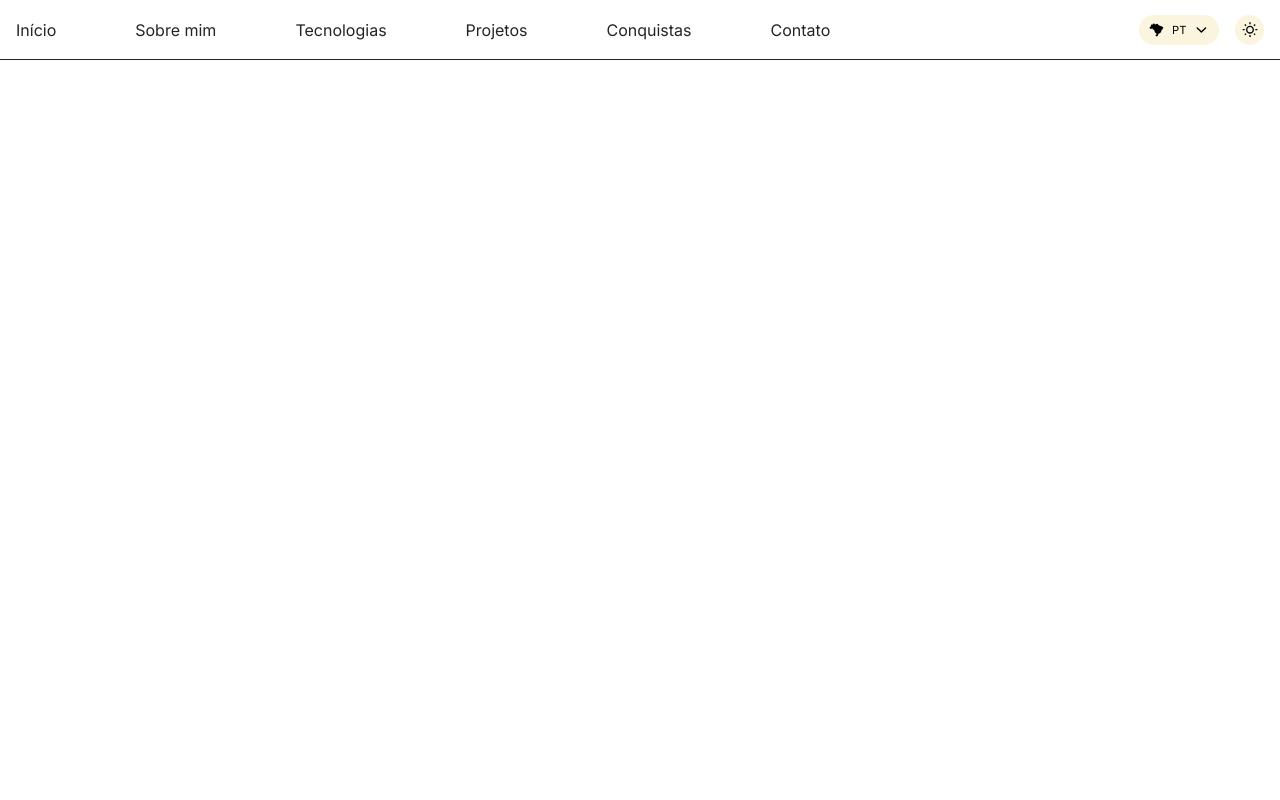
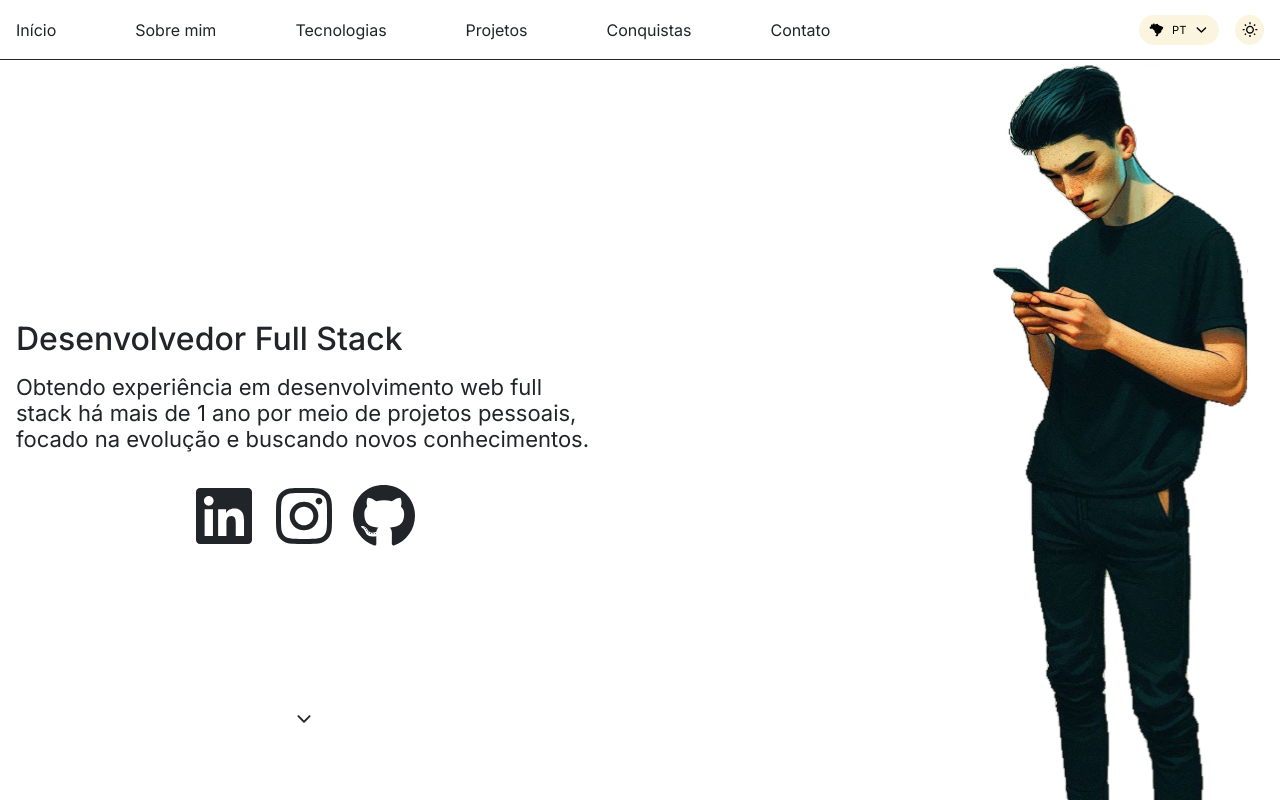
Before and after one commit to joaoPedrooC/_Portifolio, a React (Vite) app: page / in a window 1280 px wide. Shown: the top 800 px of the page. Built offline with nearby package versions, Linux system fonts and the light colour scheme.

Commit message:
feat: banner section primary style

```diff
--- a/src/App.tsx
+++ b/src/App.tsx
@@ -2,11 +2,12 @@ import 'animate.css'
 import './styles/index.scss'
 
 import { DefaultTemplate } from './components/DefaultTemplate/DefaultTemplate'
+import { BannerSection } from './components/BannerSection/BannerSection'
 
 export const App = () => {
   return (
     <DefaultTemplate>
-      <></>
+      <BannerSection />
     </DefaultTemplate>
   )
 }
--- /dev/null
+++ b/src/components/AvatarImage/AvatarImage.tsx
@@ -0,0 +1,11 @@
+import avatar from '../../assets/avatar.svg'
+
+import styles from './styles.module.scss'
+
+const AvatarImage = () => {
+  return (
+    <img src={avatar} alt="Avatar criado com inteligência artificial." className={styles.avatar}/>
+  )
+}
+
+export default AvatarImage
--- /dev/null
+++ b/src/components/AvatarImage/styles.module.scss
@@ -0,0 +1,18 @@
+.avatar {
+  position: absolute;
+  right: inherit;
+  top: 0;
+
+  z-index: -1;
+
+  opacity: 80%;
+
+  height: calc(100vh + 150px);
+
+  @media (width >= 750px) {
+    right: 2rem;
+    opacity: 1;
+
+    z-index: inherit;
+  }
+}
--- /dev/null
+++ b/src/components/BannerSection/BannerSection.tsx
@@ -0,0 +1,44 @@
+import { lazy, Suspense } from 'react'
+
+import styles from './styles.module.scss'
+
+import { FaLinkedin } from "react-icons/fa"
+import { FaInstagram } from "react-icons/fa"
+import { FaGithub } from "react-icons/fa"
+import { IoIosArrowDown } from "react-icons/io";
+import { Loader } from '../Loader/Loader.tsx'
+
+const Avatar = lazy(() => import('../AvatarImage/AvatarImage.tsx'))
+
+export const BannerSection = () => {
+  return (
+    <section className={styles.banner__section}>
+      <div className="container">
+        <div>
+          <h1 className='page__title font__alternative'>Desenvolvedor Full Stack</h1>
+          <p className='text text__big--1 font__alternative'>
+            Obtendo experiência em desenvolvimento web full stack
+            há mais de 1 ano por meio de projetos pessoais, focado
+            na evolução e buscando novos conhecimentos.
+          </p>
+          <div className={styles.banner__links}>
+            <a href="https://www.linkedin.com/in/joaopedrocorreia-/" target='_blank'>
+              <FaLinkedin />
+            </a>
+            <a href="https://www.instagram.com/joaopedro9429/" target='_blank'>
+              <FaInstagram />
+            </a>
+            <a href="https://github.com/joaoPedrooC" target='_blank'>
+              <FaGithub />
+            </a>
+          </div>
+
+          <IoIosArrowDown className={`${styles.banner__arrow}`}/>
+        </div>
+        <Suspense fallback={<Loader />}>
+          <Avatar  />
+        </Suspense>
+      </div>
+    </section>
+  )
+}
--- /dev/null
+++ b/src/components/BannerSection/styles.module.scss
@@ -0,0 +1,78 @@
+.banner__section {
+  position: relative;
+  height: calc(100vh - 60px);
+  margin-top: 65px;
+
+  & > div {
+    display: flex;
+    align-items: center;
+    justify-content: center;
+
+    height: 100%;
+
+    position: relative;
+
+    & > div {
+      display: flex;
+      flex-direction: column;
+
+      gap: 1rem;
+      width: clamp(250px, 45vw, 37.5rem);
+    }
+
+    @media (width >= 750px) {
+      justify-content: start;
+    }
+  }
+}
+
+.banner__links {
+  display: flex;
+  justify-content: center;
+
+  gap: 1rem;
+
+  margin-top: 1rem;
+
+  & > a > svg {
+    width: clamp(50px, 5vw, 70px);
+    height: clamp(50px, 5vw, 70px);
+
+    cursor: pointer;
+
+    color: var(--images-color);
+  }
+}
+
+.banner__arrow {
+  display: flex;
+  align-self: center;
+
+  position: absolute;
+  bottom: 5rem;
+
+  width: 20px;
+  height: 20px;
+
+  color: var(--images-color);
+
+  cursor: pointer;
+
+  animation: 3s bounce infinite;
+  animation-fill-mode: cubic-benzier(127, 123, 15, 25);
+}
+
+@keyframes bounce {
+  0% {
+    bottom: 5rem;
+  }
+  50% {
+    bottom: 7rem;
+  }
+  75% {
+    bottom: 4rem;
+  }
+  100% {
+    bottom: 5rem;
+  }
+}
--- a/src/components/Header/styles.module.scss
+++ b/src/components/Header/styles.module.scss
@@ -1,11 +1,15 @@
 .header__container {
   background-color: var(--background-color);
+  width: 100%;
   height: 60px;
 
   border-bottom: 1px solid var(--font-color-2);
 
-  position: sticky;
-  bottom: 60px;
+  position: fixed;
+  top: 0;
+  left: 0;
+
+  z-index: 1;
 
   & > div {
     display: flex;
--- /dev/null
+++ b/src/components/Loader/Loader.tsx
@@ -0,0 +1,13 @@
+import styles from './styles.module.scss'
+
+export const Loader = () => {
+  return (
+    <div className={styles.loader}>
+      <div className={styles.loader__controller}>
+        <div></div>
+        <div></div>
+        <div></div>
+      </div>
+    </div>
+  )
+}
--- /dev/null
+++ b/src/components/Loader/styles.module.scss
@@ -0,0 +1,65 @@
+.loader {
+  position: absolute;
+  right: inherit;
+  top: 0;
+
+  z-index: -1;
+
+  opacity: 80%;
+
+  height: 100vh;
+  min-width: 200px;
+
+  @media (width >= 750px) {
+    right: 2rem;
+    opacity: 1;
+
+    z-index: inherit;
+  }
+}
+
+.loader__controller {
+  display: flex;
+  justify-content: center;
+  align-items: center;
+
+  width: 100%;
+  height: 100%;
+
+  gap: 1rem;
+
+  & > div {
+    width: 20px;
+    height: 20px;
+
+    border-radius: 100%;
+
+    background-color: var(--color-blue);
+  }
+
+  & > div:first-child {
+    animation: pulse 1s linear;
+  }
+
+  & > div:nth-child(2) {
+    animation: pulse 1s linear;
+    animation-delay: .6s;
+  }
+
+  & > div:last-child {
+    animation: pulse 1s linear;
+    animation-delay: .12s;
+  }
+}
+
+@keyframes pulse {
+  0% {
+    transform: scale(1);
+  }
+  50% {
+    transform: scale(1.5);
+  }
+  100% {
+    transform: scale(1);
+  }
+}
--- a/src/styles/globalStyles.scss
+++ b/src/styles/globalStyles.scss
@@ -3,6 +3,7 @@
 
   --font-color-1: #212529;
   --font-color-2: #212529;
+  --images-color: #212529;
 
   --light-yellow: #FBF5DF;
   --color-blue: #1864ab;
@@ -12,6 +13,7 @@
   --background-color: #212529;
 
   --font-color-2: #DEE2E6;
+  --images-color: #F1F3F5;
 }
 
 body {
--- a/src/styles/typography.scss
+++ b/src/styles/typography.scss
@@ -1,6 +1,7 @@
 .page__title {
   font-size: clamp(1.5rem, 5vw, 2rem);
   font-weight: 500;
+  color: var(--font-color-2);
 }
 
 .section__title {
@@ -16,7 +17,7 @@
   }
 
   &.text__big--2 {
-    font-size: clamp(.8rem, 5vw, 20pzx);
+    font-size: clamp(.8rem, 5vw, 1.25rem);
   }
 
   &.text__medium {
```
Also changed, not shown: src/assets/avatar.svg (added).
